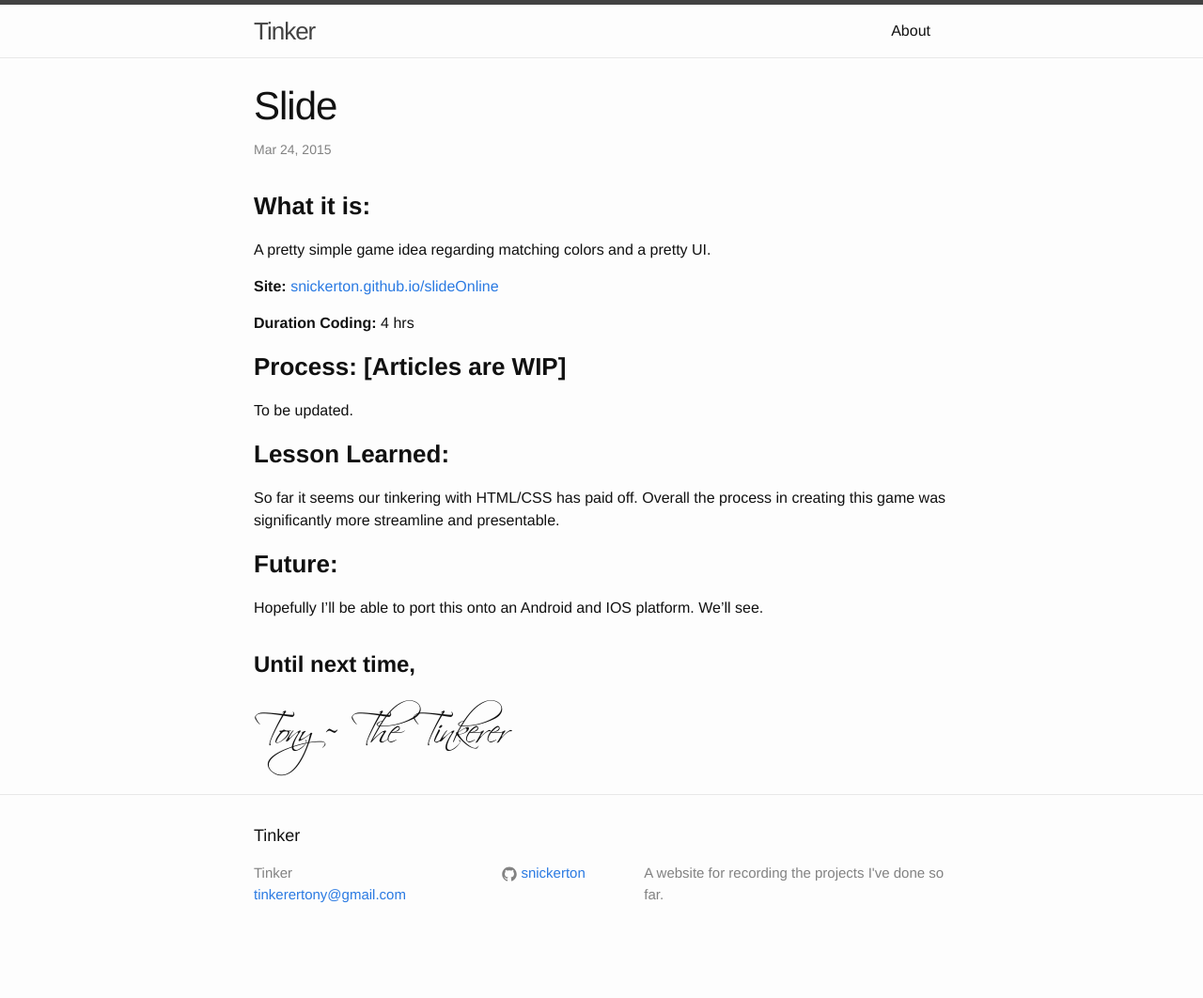
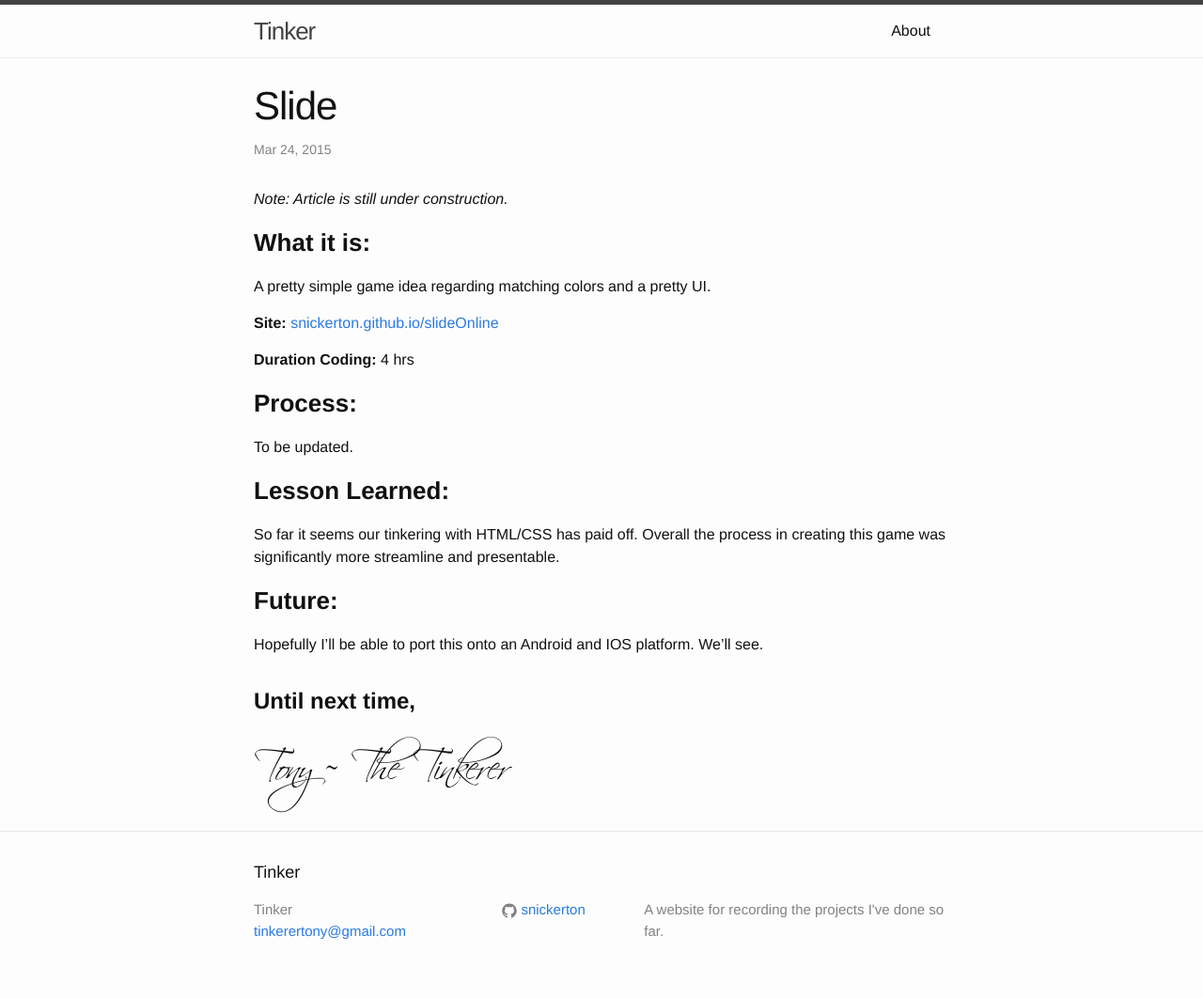
Before and after one commit to snickerton/snickerton.github.legacy, a Jekyll site: the page built from _posts/2015-03-24-Slide.markdown, in a window 1280 px wide. Shown: the whole page at 94% size. Built offline with Jekyll 4.4.1, drawn with Linux system fonts in a browser that asks for light colours; before the commit the page ends 1023 px from its top, so only the background shows below that.

Commit message:
Update 2015-03-24-Slide.markdown

```diff
--- a/_posts/2015-03-24-Slide.markdown
+++ b/_posts/2015-03-24-Slide.markdown
@@ -6,6 +6,9 @@ date:   2015-03-24 9:16:41pm
 categories: HTML projects
 img: Slide
 ---
+
+<i>Note: Article is still under construction.</i>
+
 <h3><b>What it is:</b></h3>
 A pretty simple game idea regarding matching colors and a pretty UI.
 
@@ -13,7 +16,7 @@ A pretty simple game idea regarding matching colors and a pretty UI.
 
 <b>Duration Coding:</b> 4 hrs
 
-<h3><b>Process:  [Articles are WIP]</b></h3>
+<h3><b>Process: </b></h3>
 To be updated.
 
 <h3><b>Lesson Learned:</b></h3>
```
